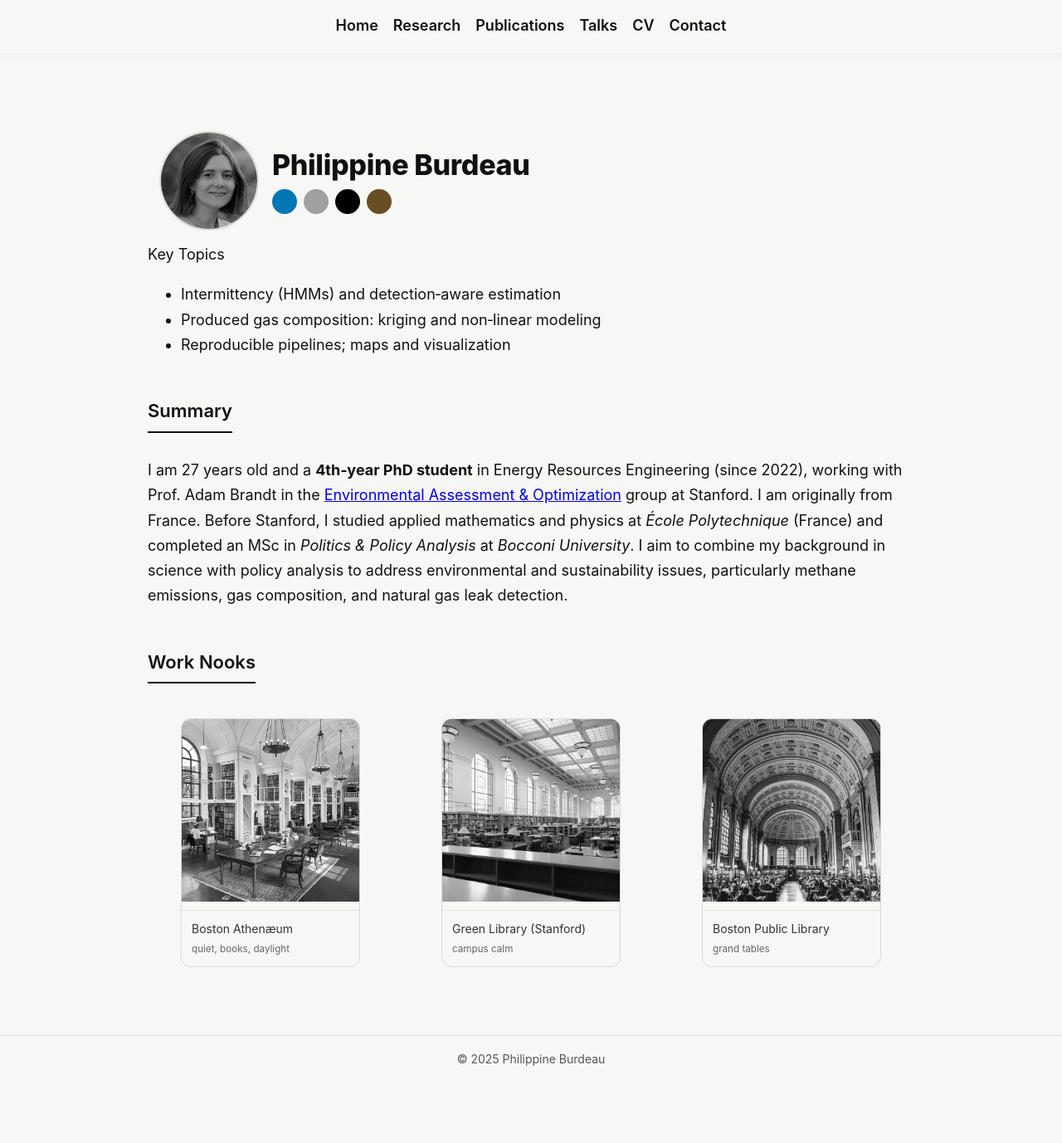
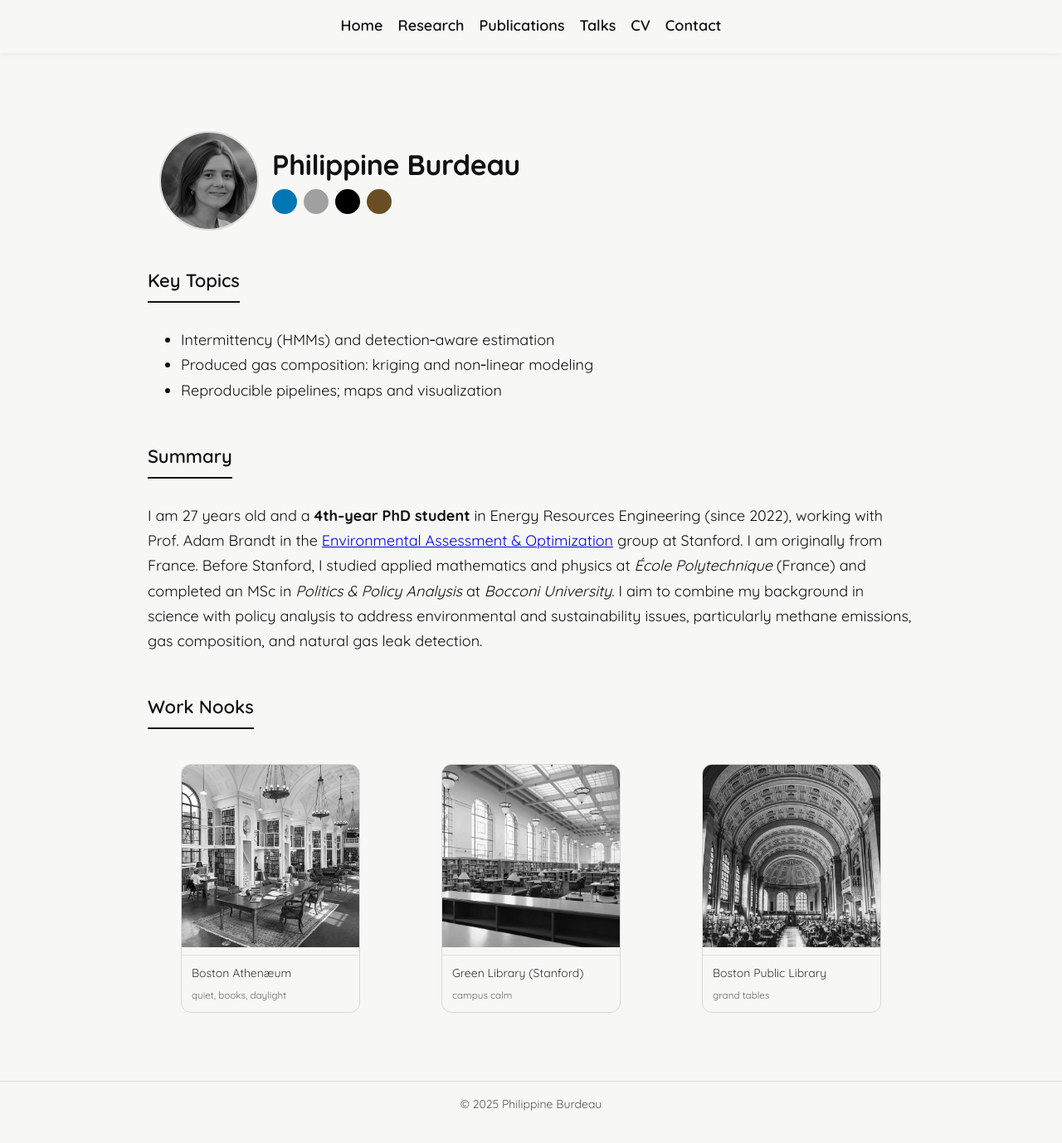
Before and after one commit to pburdeau/pburdeau.github.io, a Jekyll site: the page built from index.md, in a window 1280 px wide and 1385 px high. Shown: the top 1378 px of the window at 83% size. Built offline with Jekyll 4.4.1, drawn with Linux system fonts in a browser that asks for light colours.

Commit message:
Update style.css

```diff
--- a/assets/css/style.css
+++ b/assets/css/style.css
@@ -15,7 +15,7 @@ html, body {
 body {
     background: var(--bg);
     color: var(--ink);
-    font-family: 'Poppins', -apple-system, BlinkMacSystemFont, "Segoe UI", Roboto, Helvetica, Arial, sans-serif;
+    font-family: 'Quicksand', -apple-system, BlinkMacSystemFont, "Segoe UI", Roboto, Helvetica, Arial, sans-serif;
     line-height: 1.68;
     font-size: 18px;
     -webkit-font-smoothing: antialiased;
@@ -152,7 +152,7 @@ body {
     display: block;
 }
 
-.h2 {
+.h2, .section-title {
     font-size: 22px;
     font-weight: 600;
     margin: 28px 0 12px;
```
